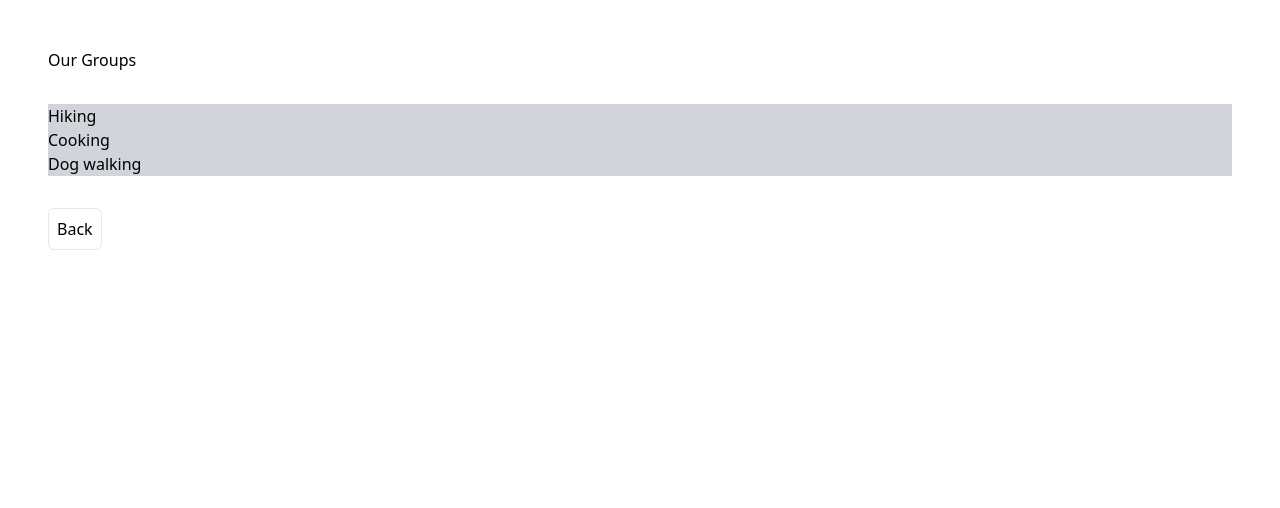
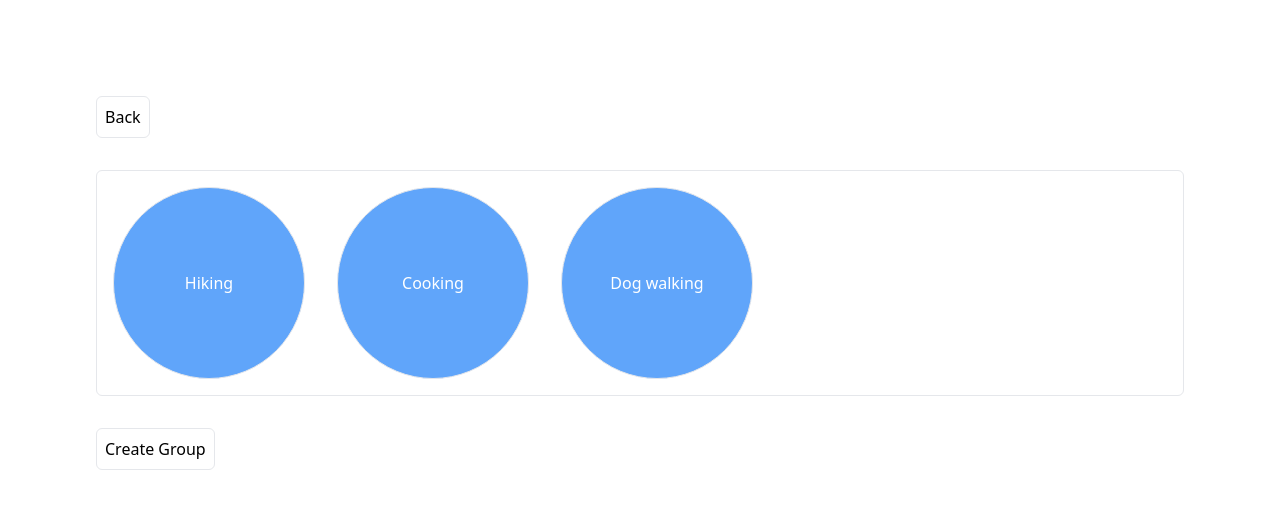
Before and after one commit to chuk-chuk/management-system, a React (Create React App) app: page /groups in a window 1280 px wide. Shown: the top 508 px of the page. Built offline with nearby package versions, Linux system fonts and the light colour scheme.

Commit message:
create group form

```diff
--- /dev/null
+++ b/src/components/groupForm/GroupForm.tsx
@@ -0,0 +1,57 @@
+import React, { ChangeEvent, SyntheticEvent, useState } from "react";
+import { Group } from "../../pages/groups/Groups.types";
+import { Button } from "../button/Button";
+
+type GroupFormProps = {
+  addGroup: (user: Group) => void;
+  onClose: () => void;
+};
+
+const initialGroupState = {
+  id: "",
+  name: "",
+  description: "",
+  users: [],
+};
+
+export function GroupForm({ addGroup, onClose }: GroupFormProps) {
+  const [groupState, setgroupState] = useState(initialGroupState);
+
+  const handleOnChange = (
+    event: ChangeEvent<HTMLInputElement> | ChangeEvent<HTMLTextAreaElement>
+  ) => {
+    const value = event.target.value;
+    setgroupState({
+      ...groupState,
+      [event.target.name]: value,
+    });
+  };
+
+  const handleSubmit = (event: SyntheticEvent<HTMLFormElement>) => {
+    event.preventDefault();
+    addGroup(groupState);
+    setgroupState(initialGroupState);
+    onClose();
+  };
+
+  return (
+    <form className="flex flex-col align-left" onSubmit={handleSubmit}>
+      <input
+        type="text"
+        name="name"
+        value={groupState.name}
+        onChange={handleOnChange}
+        placeholder="Name"
+        className="border mb-4 p-2 rounded-md"
+      />
+      <textarea
+        name="description"
+        value={groupState.description}
+        onChange={handleOnChange}
+        placeholder="Short description ..."
+        className="border mb-4 p-2 rounded-md"
+      />
+      <Button title="Save" />
+    </form>
+  );
+}
--- a/src/pages/groups/Groups.tsx
+++ b/src/pages/groups/Groups.tsx
@@ -1,26 +1,59 @@
-import React from "react";
+import React, { useState } from "react";
 import { useNavigate } from "react-router-dom";
+import { v4 as uuid } from "uuid";
 import { Button } from "../../components/button/Button";
+import { GroupForm } from "../../components/groupForm/GroupForm";
+import { Modal } from "../../components/modal/Modal";
 import { groups } from "../../data";
+import { Group } from "./Groups.types";
 
 export function Groups() {
   const navigate = useNavigate();
+  const [groupsList, setGroupsList] = useState(groups);
+  const [showAddModal, setShowAddModal] = useState(false);
+
+  const addGroup = (userInput: Group) => {
+    let copy = [...groupsList];
+    copy = [
+      ...copy,
+      {
+        id: uuid(),
+        name: userInput.name,
+        description: userInput.description,
+        users: [],
+      },
+    ];
+    setGroupsList(copy);
+  };
 
   return (
-    <main className="m-12">
-      <h2 className="mb-8">Our Groups</h2>
-      <div className="mb-8">
-        {groups.map((group) => (
-          <div
-            key={group.id}
-            onClick={() => console.log(group)}
-            className="bg-gray-300"
-          >
-            {group.name}
-          </div>
-        ))}
+    <main data-testid="users-page" className="m-24">
+      <Button title="Back" onClick={() => navigate("/")} className="mb-8" />
+      <div className="flex flex-wrap mb-8 border rounded-md">
+        {groupsList.length > 0 ? (
+          groupsList.map((group) => (
+            <div
+              key={group.id}
+              onClick={() => console.log(group)}
+              className="flex flex-col items-center justify-center w-48 h-48 m-4 rounded-full border bg-blue-400 text-white"
+            >
+              <p>{group.name}</p>
+            </div>
+          ))
+        ) : (
+          <p>No groups found, do you wanna create the first one?</p>
+        )}
       </div>
-      <Button title="Back" onClick={() => navigate("/")} />
+
+      {showAddModal && (
+        <Modal onClose={() => setShowAddModal(false)}>
+          <GroupForm
+            addGroup={addGroup}
+            onClose={() => setShowAddModal(false)}
+          />
+        </Modal>
+      )}
+      <Button title="Create Group" onClick={() => setShowAddModal(true)} />
     </main>
   );
 }
```
